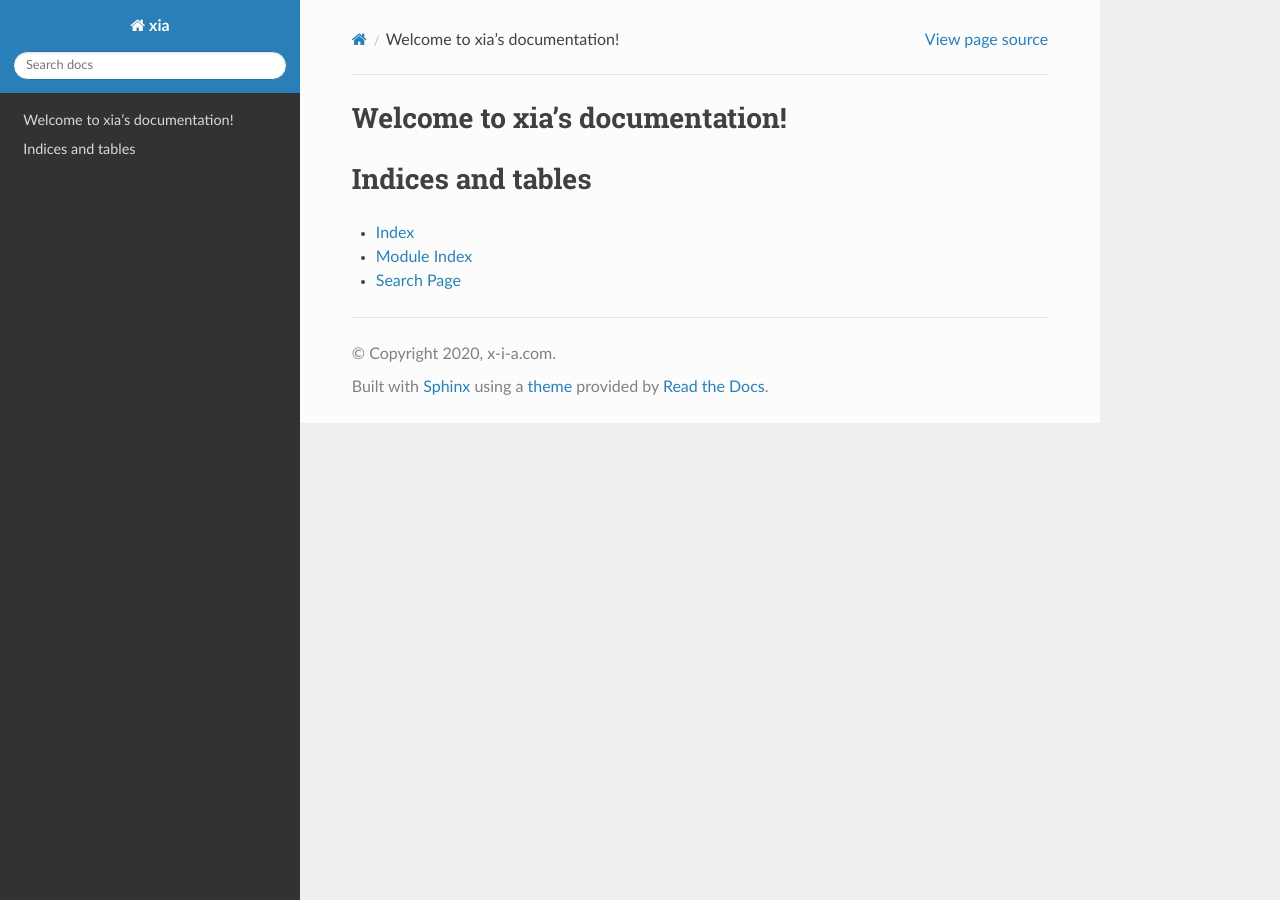
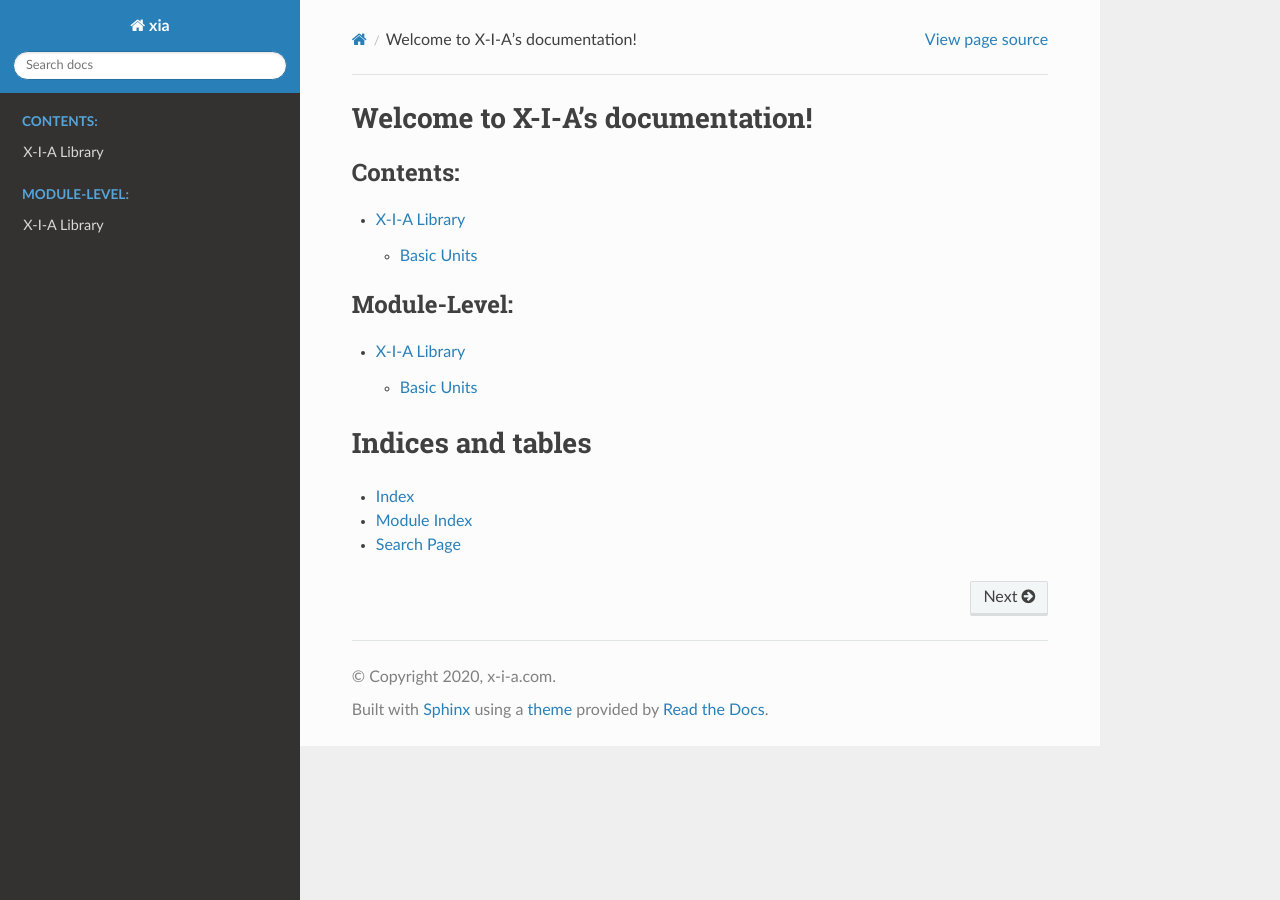
Before and after one commit to X-I-A/xia-docs, a Sphinx documentation site: the page built from docs/source/index.rst, in a window 1280 px wide. Built offline with Sphinx 7.4.7 and the Read the Docs theme 2.0.0, drawn with Linux system fonts in a browser that asks for light colours.

Commit message:
Initial load

```diff
--- /dev/null
+++ b/docs/requirements.txt
@@ -0,0 +1,4 @@
+xialib
+pyxeed
+pyinsight
+pyagent
--- a/docs/source/index.rst
+++ b/docs/source/index.rst
@@ -1,15 +1,17 @@
-.. xia documentation master file, created by
-   sphinx-quickstart on Sat Dec 26 15:45:56 2020.
-   You can adapt this file completely to your liking, but it should at least
-   contain the root `toctree` directive.
-
-Welcome to xia's documentation!
-===============================
+Welcome to X-I-A's documentation!
+=================================
 
 .. toctree::
    :maxdepth: 2
    :caption: Contents:
 
+   overview
+
+.. toctree::
+   :maxdepth: 2
+   :caption: Module-Level:
+
+   xialib/xialib
 
 
 Indices and tables
--- /dev/null
+++ b/docs/source/overview.rst
@@ -0,0 +1,5 @@
+X-I-A Library
+=============
+
+Basic Units
+-----------
--- /dev/null
+++ b/docs/source/xialib/xialib.rst
@@ -0,0 +1,5 @@
+X-I-A Library
+=============
+
+Basic Units
+-----------
```
